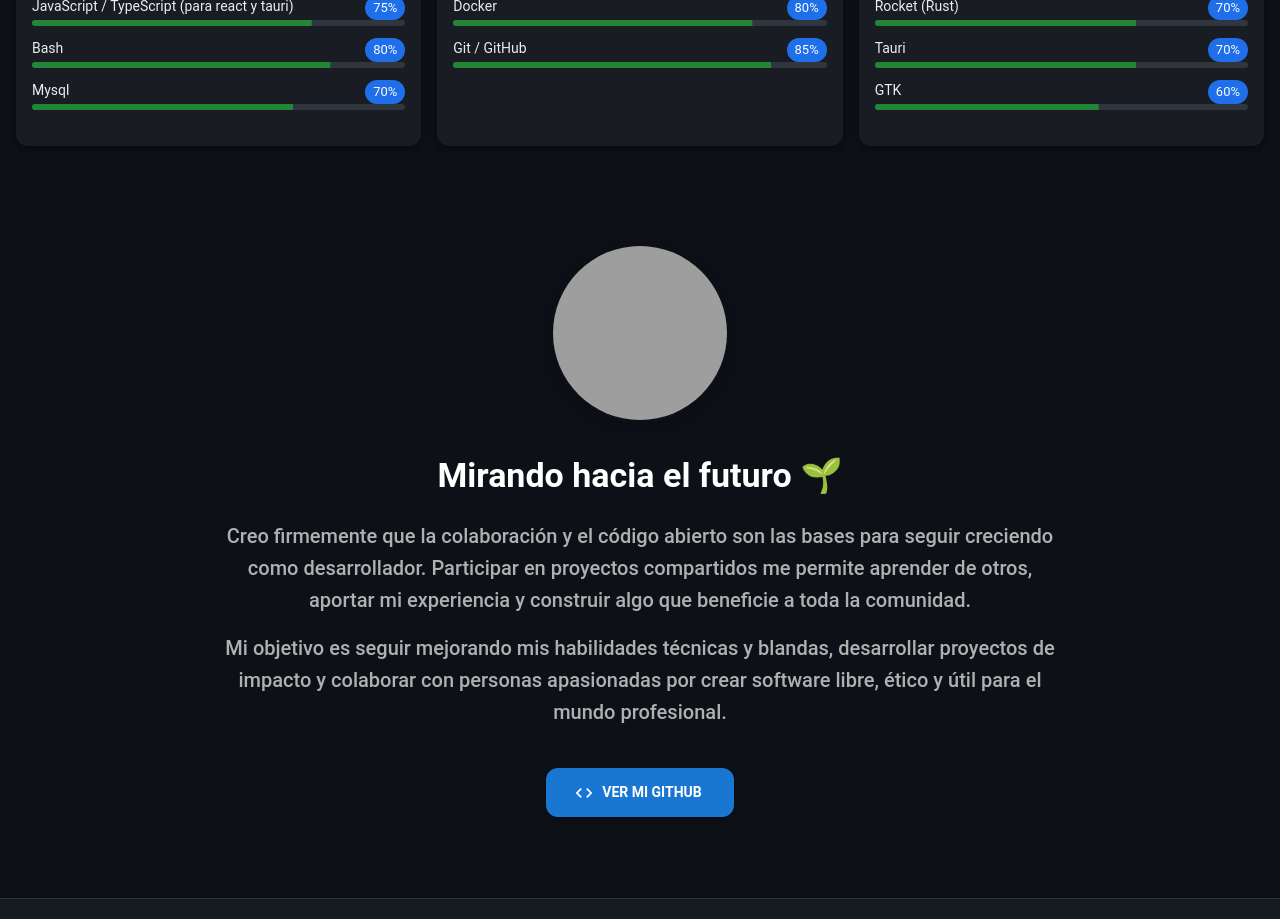
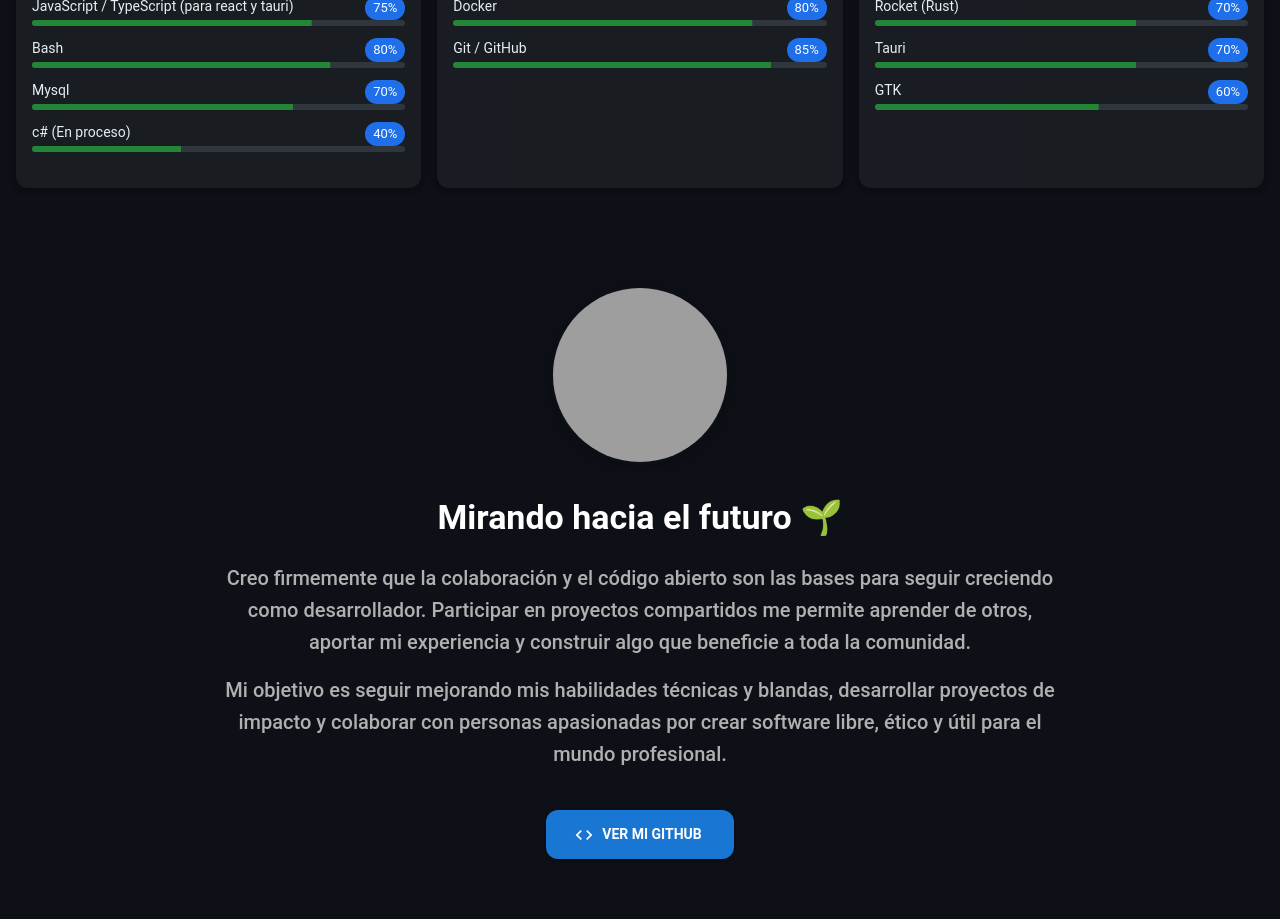
Before and after one commit to gtshadow33/portfolio-react, a React (Vite) app: page / in a window 1280 px wide. Shown: the part 1160-2079 px from the top of the page. Built offline with nearby package versions, Linux system fonts and the light colour scheme; no server answers; grey boxes are pictures that could not be loaded.

Commit message:
c# skill

```diff
--- a/src/pages/components/skills.tsx
+++ b/src/pages/components/skills.tsx
@@ -19,6 +19,7 @@ const skills = [
       { name: "JavaScript / TypeScript (para react y tauri)", level: 75 },
       { name: "Bash", level: 80 },
       { name: "Mysql", level: 70 },
+      { name: "c# (En proceso)", level: 40 },
     ],
   },
   {
```
